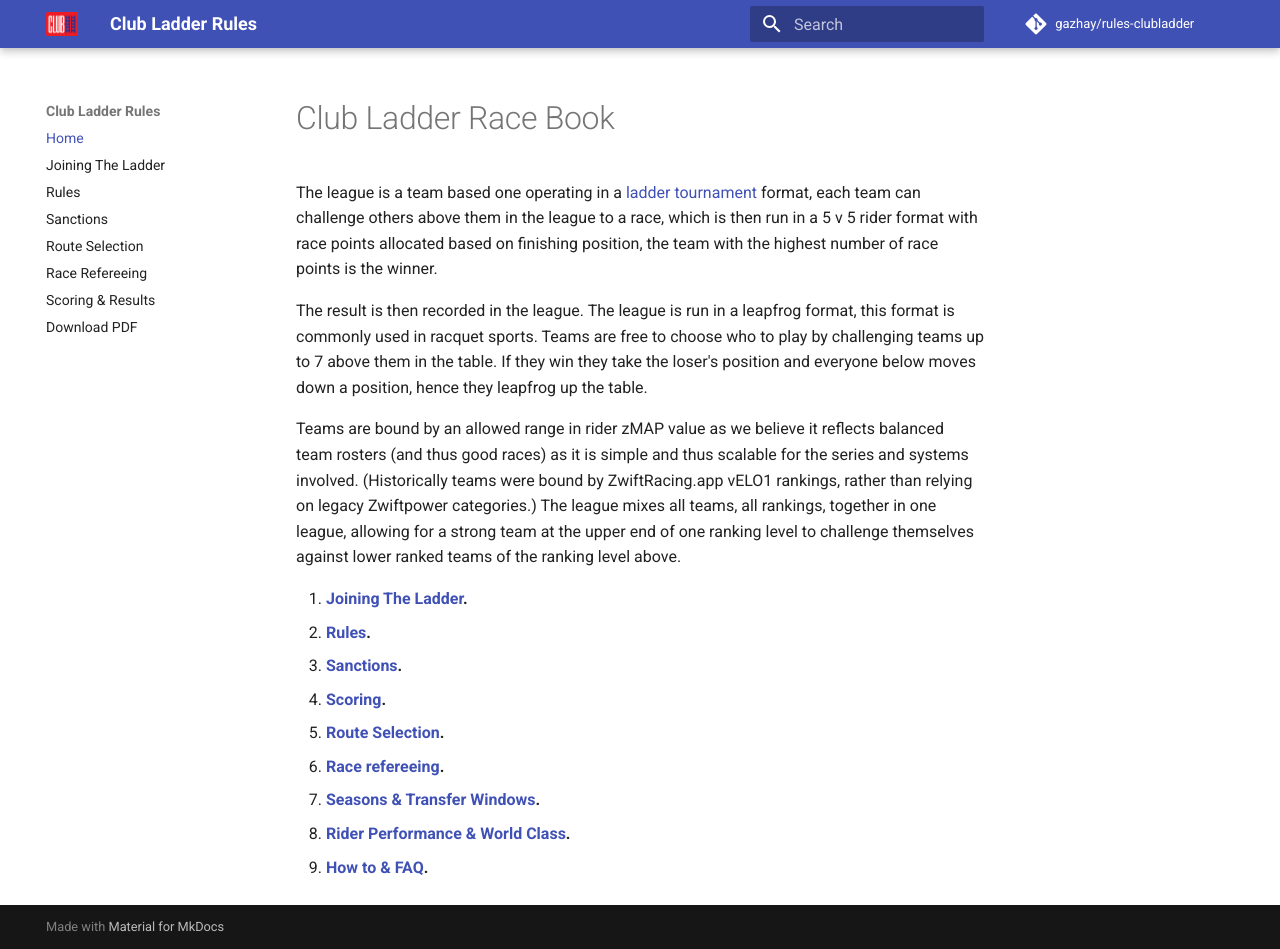
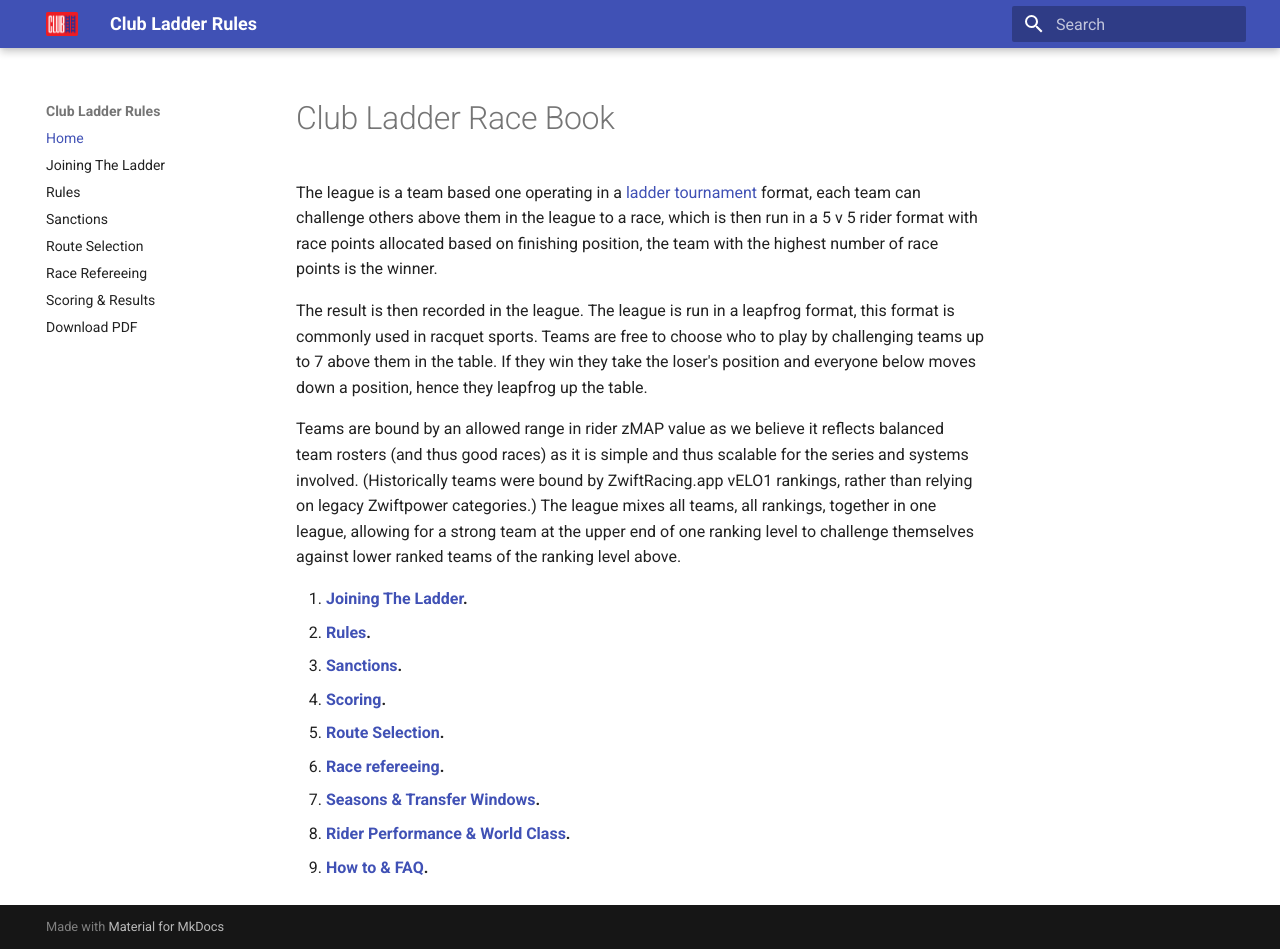
Before and after one commit to gazhay/rules-clubladder, an MkDocs documentation site: the page built from docs/index.md, in a window 1280 px wide and 949 px high. Built offline with MkDocs 1.6.1 and Material for MkDocs 9.7.7, drawn with Linux system fonts in a browser that asks for light colours; comment, search, counter and statistics services are not loaded; part of the change alters nothing that is shown.

Commit message:
Version 2026.11.12.004

```diff
--- a/mkdocs.yml
+++ b/mkdocs.yml
@@ -1,8 +1,8 @@
 site_name: Club Ladder Rules
 site_url: https://gazhay.github.io/rules-clubladder/
 
-repo_url: https://github.com/gazhay/rules-clubladder
-repo_name: gazhay/rules-clubladder
+#repo_url: https://github.com/gazhay/rules-clubladder
+#repo_name: gazhay/rules-clubladder
 
 theme:
   name: material
```
